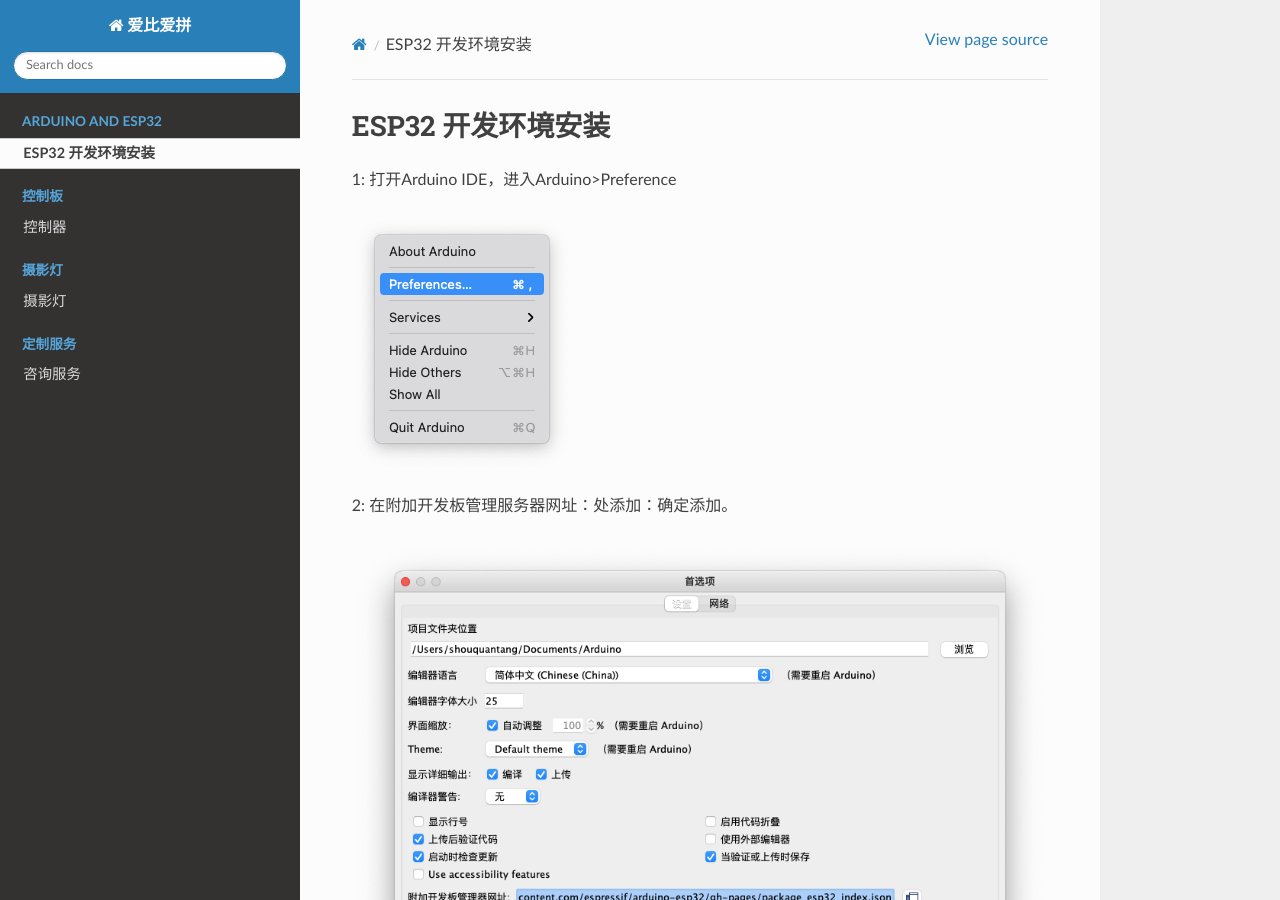
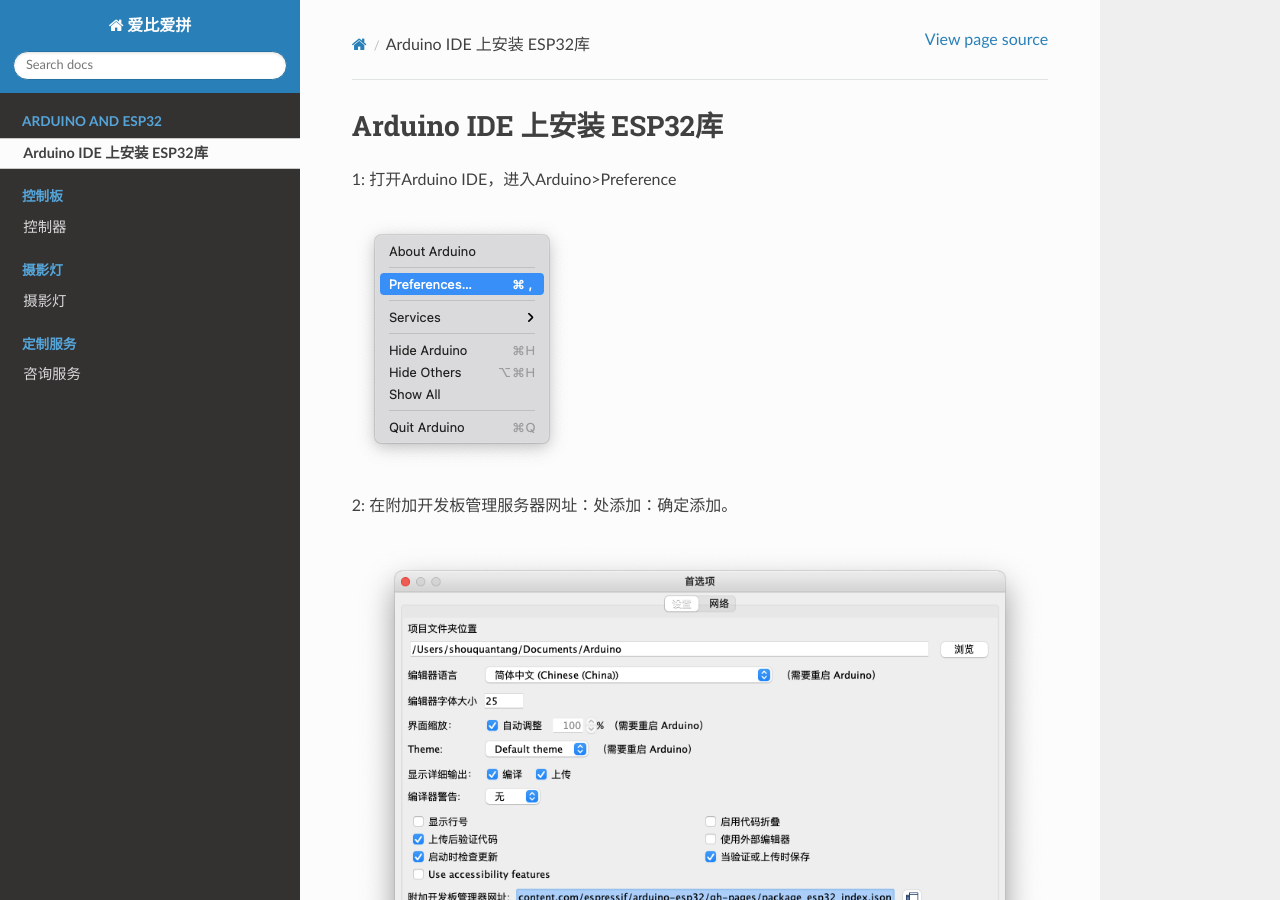
Before and after one commit to paultang/abapweb, a Sphinx documentation site: the page built from source/installation.rst, in a window 1280 px wide and 900 px high. Built offline with Sphinx 7.4.7 and the Read the Docs theme 2.0.0, drawn with Linux system fonts in a browser that asks for light colours.

Commit message:
Update installation.rst

```diff
--- a/source/installation.rst
+++ b/source/installation.rst
@@ -1,5 +1,5 @@
-ESP32 开发环境安装
-================
+Arduino IDE 上安装 ESP32库
+=========================
 
 1: 打开Arduino IDE，进入Arduino>Preference
 
```
